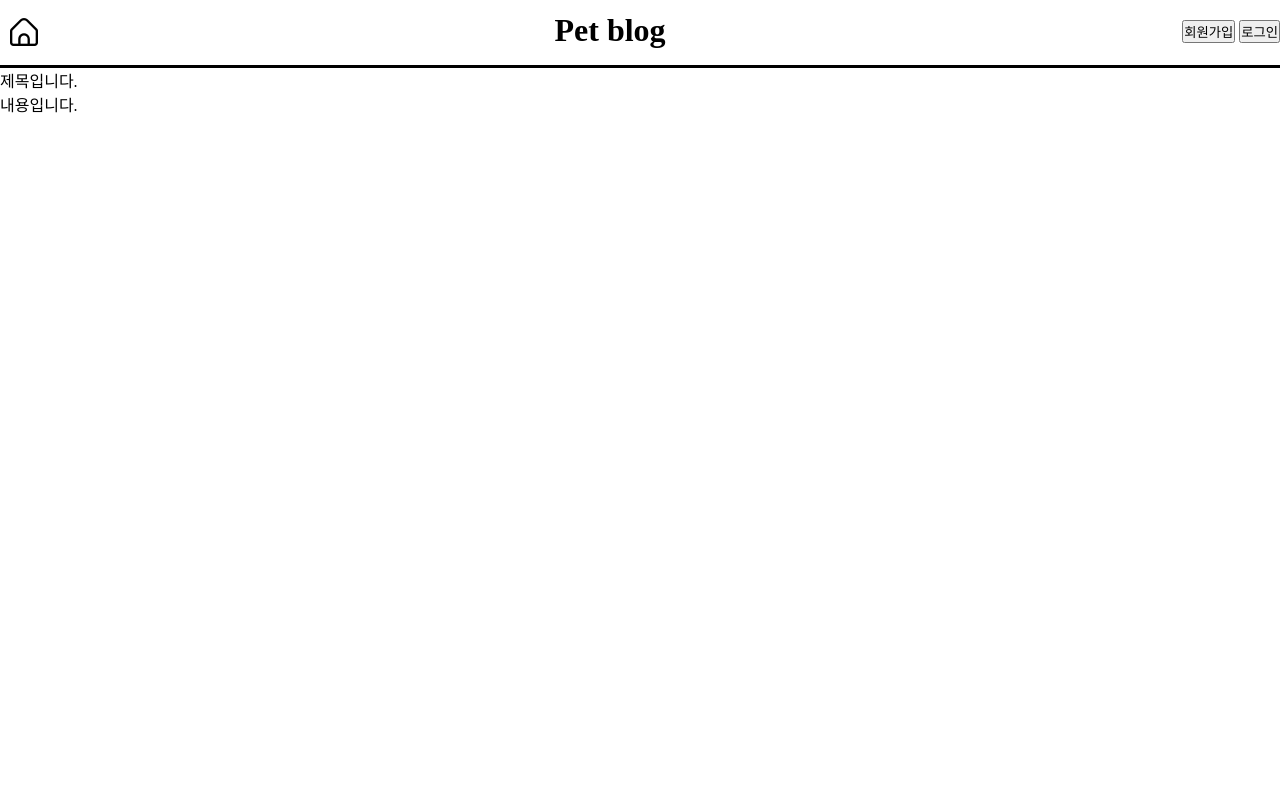
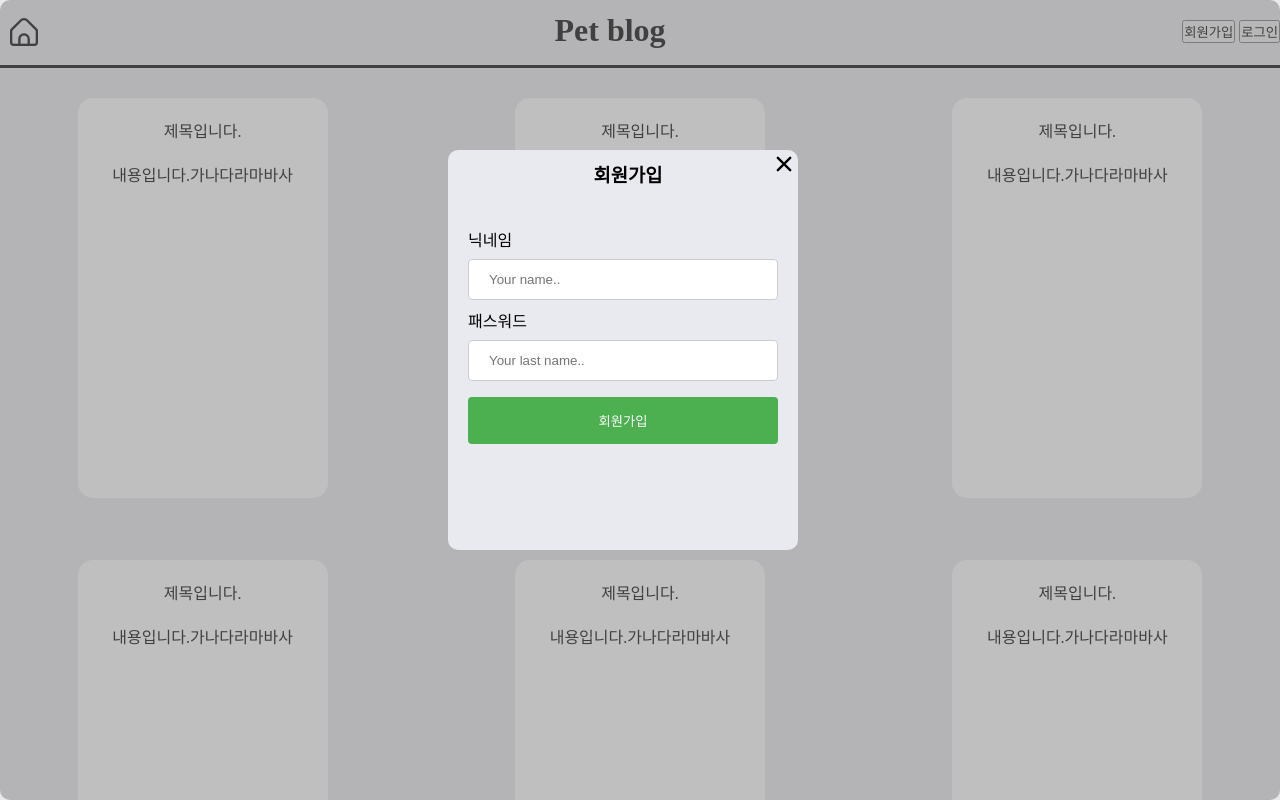
Before and after one commit to sunsurely/pet_blog, a website: page public/index.html in a window 1280 px wide. Both pictures are taken after a click on the button "회원가입". Shown: the top 800 px of the page. Drawn offline with nearby package versions, Linux system fonts and the light colour scheme.

Commit message:
로그인, 회원가입, 게시글상세보기 페이지 추가
로그인,회원가입 모달창 및 게시글상세보기 페이지 추가

```diff
--- a/public/index.html
+++ b/public/index.html
@@ -7,26 +7,93 @@
       rel="stylesheet"
       href="https://cdn-uicons.flaticon.com/uicons-regular-rounded/css/uicons-regular-rounded.css"
     />
+    <script src="https://ajax.googleapis.com/ajax/libs/jquery/3.5.1/jquery.min.js"></script>
     <link rel="stylesheet" href="style.css" />
+    <link rel="stylesheet" href="modal.css" />
     <title>Pet blog</title>
   </head>
+
   <body>
     <div class="topIcon">
       <i class="fi fi-rr-home" id="homeBtn" onclick="location.reload()"></i>
     </div>
     <div class="signBox">
-      <button class="signUpBtn">회원가입</button>
-      <button class="loginBtn"></i>로그인</button>
+      <button class="signUpBtn" onclick="opensignUpModal()">회원가입</button>
+      <button class="loginBtn" onclick="openLoginModal()"></i>로그인</button>
     </div>
     <header>
       <h1 onclick="location.reload()">Pet blog</h1>
     </header>
 
     <div class="body">
+
+      <div class="postBox" onclick="location.href='detail.html'">
+        <p>제목입니다.</p>
+        <p>내용입니다.가나다라마바사</p>
+      </div>
+      <div class="postBox" onclick="location.href='detail.html'">
+        <p>제목입니다.</p>
+        <p>내용입니다.가나다라마바사</p>
+      </div>
+      <div class="postBox" onclick="location.href='detail.html'">
+        <p>제목입니다.</p>
+        <p>내용입니다.가나다라마바사</p>
+      </div>
+      <div class="postBox" onclick="location.href='detail.html'">
+        <p>제목입니다.</p>
+        <p>내용입니다.가나다라마바사</p>
+      </div>
+      <div class="postBox" onclick="location.href='detail.html'">
+        <p>제목입니다.</p>
+        <p>내용입니다.가나다라마바사</p>
+      </div>
+      <div class="postBox" onclick="location.href='detail.html'">
+        <p>제목입니다.</p>
+        <p>내용입니다.가나다라마바사</p>
+      </div>
+      <div class="postBox" onclick="location.href='detail.html'">
+        <p>제목입니다.</p>
+        <p>내용입니다.가나다라마바사</p>
+      </div>
+
     </div>
-    <div calss="postBox">
-      <p>제목입니다.</p>
-      <p>내용입니다.</p>
+    <!-- 아래는 모달 -->
+    <div class="pannal">
+    </div>
+    <div class="loginModal">
+      <i class="fi fi-rr-cross-small" onclick="closeModal()" id="modalCloseBtn"></i>
+      <h3>로그인</h3>
+          <div class="modalBox">
+            <form action="/login" method="post">
+              <label for="fname">닉네임</label>
+              <input type="text" name="nickname" class="nicknameText" placeholder="Your name..">
+
+              <label for="lname">패스워드</label>
+              <input type="text" name="password" class="passwordText" placeholder="Your last name..">
+
+              <input class="loginSubmit" type="submit" value="로그인">
+            </form>
+            <button class="signUpMoveBtn" onclick="opensignUpModal()">회원가입</button>
+          </div>
+    </div>
+    <div class="signUpModal">
+      <i class="fi fi-rr-cross-small" onclick="closeModal()" id="modalCloseBtn"></i>
+      <h3>회원가입</h3>
+          <div class="modalBox">
+            <form action="/signup" method="post">
+              <label for="fname">닉네임</label>
+              <input type="text" name="nickname" class="nicknameText" placeholder="Your name..">
+
+              <label for="lname">패스워드</label>
+              <input type="text" name="password" class="passwordText" placeholder="Your last name..">
+
+              <!-- <label for="lname">사진자리 나중에 추가</label>
+              <input type="text" name="password" class="passwordText" placeholder="Your last name.."> -->
+
+              <input class="signUpSubmit" type="submit" value="회원가입">
+            </form>
+          </div>
     </div>
   </body>
+  <script src="./user.js"></script>
 </html>
--- /dev/null
+++ b/public/modal.css
@@ -0,0 +1,97 @@
+.container {
+  z-index: 1;
+}
+
+.loginModal,
+.signUpModal {
+  top: 0;
+  left: 0;
+  margin-top: 150px;
+  margin-left: 35%;
+  margin-right: 35%;
+  z-index: 10;
+  width: 350px;
+  height: 400px;
+  background-color: rgb(233, 233, 240);
+  position: absolute;
+  display: none;
+  border-radius: 10px;
+}
+
+.loginModal h3,
+.signUpModal h3 {
+  margin-top: 10px;
+  margin-left: 38px;
+  text-align: center;
+}
+
+.modalBox {
+  margin-top: 20px;
+  border-radius: 5px;
+  padding: 20px;
+}
+
+.pannal {
+  top: 0;
+  left: 0;
+  z-index: 9;
+  position: absolute;
+  display: none;
+  border-radius: 10px;
+  width: 100%;
+  height: 100%;
+  background-color: gray;
+  opacity: 50%;
+}
+
+/**/
+.nicknameText,
+.passwordText {
+  width: 100%;
+  padding: 12px 20px;
+  margin: 8px 0;
+  display: inline-block;
+  border: 1px solid #ccc;
+  border-radius: 4px;
+  box-sizing: border-box;
+}
+
+.loginSubmit,
+.signUpSubmit {
+  width: 100%;
+  background-color: #4caf50;
+  color: white;
+  padding: 14px 20px;
+  margin: 8px 0;
+  border: none;
+  border-radius: 4px;
+  cursor: pointer;
+}
+
+.loginSubmit:hover,
+.signUpSubmit:hover {
+  background-color: #45a049;
+}
+
+.signUpMoveBtn {
+  float: right;
+  width: 50%;
+  background-color: #4caf50;
+  color: white;
+  padding: 14px 20px;
+  margin: 8px 0;
+  border: none;
+  border-radius: 4px;
+  cursor: pointer;
+}
+
+.signUpSubmit:hover {
+  background-color: #45a049;
+}
+
+#modalCloseBtn {
+  float: right;
+  z-index: 11;
+  font-size: 28px;
+  cursor: pointer;
+}
--- a/public/style.css
+++ b/public/style.css
@@ -3,7 +3,9 @@
   margin: 0;
   padding: 0;
 }
-
+body {
+  background-color: rgb(233, 233, 240);
+}
 header {
   color: black;
   height: 60px;
@@ -16,6 +18,7 @@ header {
   background-size: cover;
 }
 header h1 {
+  text-align: center;
   cursor: pointer;
 }
 
@@ -44,11 +47,30 @@ header h1 {
 .body {
   margin-top: 5px;
   border-style: solid none none none;
+  display: grid;
+  grid-template-columns: repeat(auto-fill, minmax(300px, 1fr));
+  gap: 2rem;
+  justify-content: center;
 }
 
 .postBox {
-  color: white;
+  min-width: 250px;
+  width: 250px;
+  min-height: 400px;
+  height: 400px;
+  margin-top: 30px;
+  margin-left: auto;
+  margin-right: auto;
+  background-color: white;
+  border-radius: 15px;
+  cursor: pointer;
+}
+
+.postBox:hover {
+  width: 252px;
+  opacity: 80%;
+}
+.postBox p {
   margin-top: 20px;
-  margin-left: 100px;
-  margin-right: 100px;
+  text-align: center;
 }
--- /dev/null
+++ b/public/user.js
@@ -0,0 +1,20 @@
+function openLoginModal() {
+  let loginModal = $('.loginModal');
+  let pannal = $('.pannal');
+  pannal.show();
+  loginModal.show();
+}
+function closeModal() {
+  let loginModal = $('.loginModal');
+  let signUpModal = $('.signUpModal');
+  let pannal = $('.pannal');
+  pannal.hide();
+  loginModal.hide();
+  signUpModal.hide();
+}
+function opensignUpModal() {
+  let signUpModal = $('.signUpModal');
+  let pannal = $('.pannal');
+  pannal.show();
+  signUpModal.show();
+}
```
Also changed, not shown: config/config.json (added, +23 -0 lines), public/detail.css (+59 -0 lines), public/detail.html (+84 -0 lines), 1 other file.
